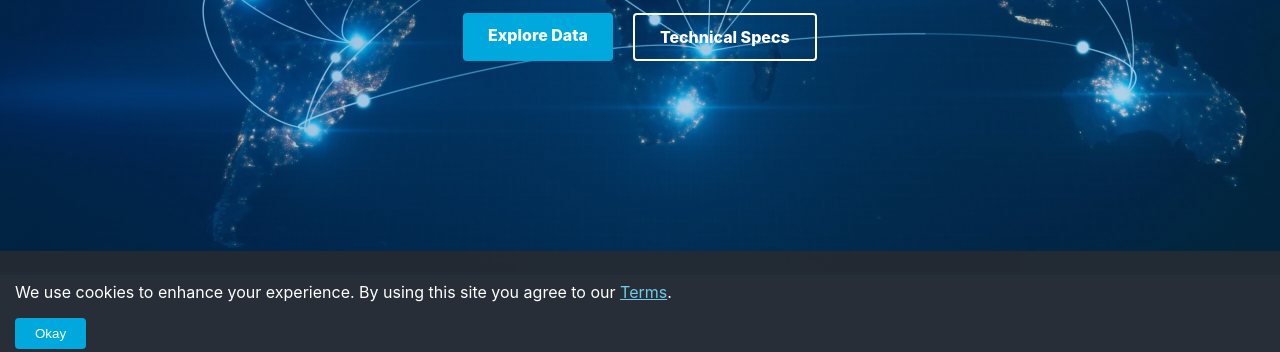
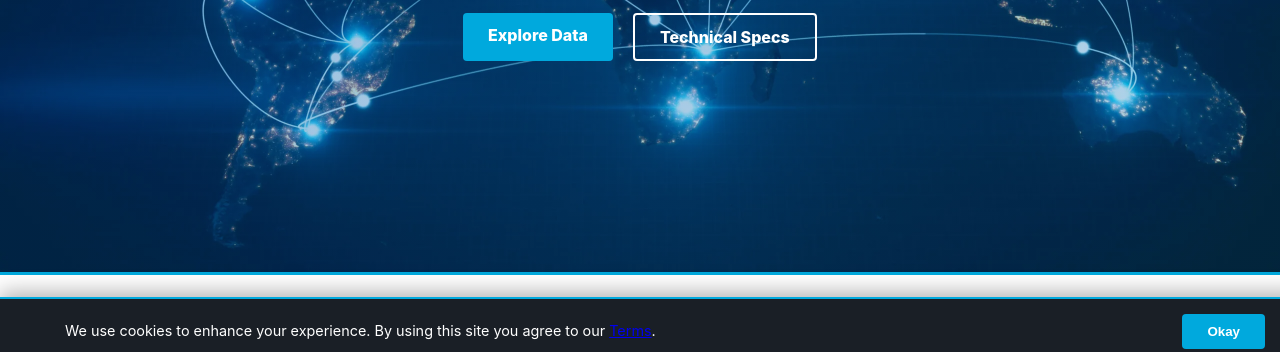
Before and after one commit to Arthroth/Climate-Change-Landing-Page, a plain HTML site: page index.html in a window 1280 px wide. Shown: the part 436-788 px from the top of the page. Drawn offline with Linux system fonts and the light colour scheme.

Commit message:
Update style.css

```diff
--- a/style.css
+++ b/style.css
@@ -212,12 +212,70 @@ footer, .main-footer {
 
 /* --- COOKIE BANNER --- */
 .cookie-banner {
-    position: fixed; bottom: 0; left: 0; width: 100%;
-    background: rgba(35, 42, 52, 0.98); color: white;
-    padding: 15px; z-index: 9999; display: none;
+    position: fixed;
+    bottom: 0;
+    left: 0;
+    width: 100%;
+    background: rgba(22, 27, 34, 0.98); /* Warna gelap sesuai image */
+    color: white;
+    padding: 15px 25px;
+    z-index: 9999;
+    border-top: 2px solid var(--color-sky);
+    display: none;
+    box-shadow: 0 -5px 20px rgba(0,0,0,0.3);
 }
-.tos-link { color: var(--color-cyan) !important; text-decoration: underline; }
-#accept-cookie { background: var(--color-sky); color: white; border: none; padding: 8px 20px; border-radius: 4px; cursor: pointer; }
+
+.cookie-content {
+    max-width: 1200px;
+    margin: 0 auto;
+    display: flex;
+    flex-direction: row; /* Memastikan teks dan tombol SEJAJAR */
+    justify-content: space-between;
+    align-items: center; /* Menjaga posisi vertikal tetap di tengah */
+    gap: 20px;
+}
+
+.cookie-content p {
+    margin: 0;
+    font-size: 0.9rem;
+    line-height: 1.4;
+    flex: 1; /* Mengambil sisa ruang agar tombol terdorong ke kanan */
+}
+
+#accept-cookie {
+    background: var(--color-sky); /* Warna biru cerah */
+    color: white;
+    border: none;
+    padding: 10px 25px;
+    border-radius: 4px;
+    font-weight: 700;
+    cursor: pointer;
+    white-space: nowrap; /* Mencegah teks tombol terpotong atau turun baris */
+    transition: 0.3s;
+}
+
+#accept-cookie:hover {
+    background: var(--white);
+    color: var(--color-dark);
+}
+
+/* --- RESPONSIVE COOKIE (Tetap Sejajar di Mobile jika memungkinkan) --- */
+@media (max-width: 650px) {
+    .cookie-content {
+        padding: 5px 0;
+        gap: 15px;
+        /* Jika teks terlalu panjang di iPhone SE, biarkan tetap satu baris tapi teks mengecil */
+    }
+
+    .cookie-content p {
+        font-size: 0.7rem; /* Mengecilkan teks agar tetap muat sejajar */
+    }
+
+    #accept-cookie {
+        padding: 8px 15px;
+        font-size: 0.75rem;
+    }
+}
 
 /* --- ANIMATION CLASSES (GABUNGAN) --- */
 .reveal {
@@ -262,4 +320,5 @@ footer, .main-footer {
 
     /* Footer Safety */
     footer { padding-bottom: calc(20px + env(safe-area-inset-bottom)); }
+
 }
```
